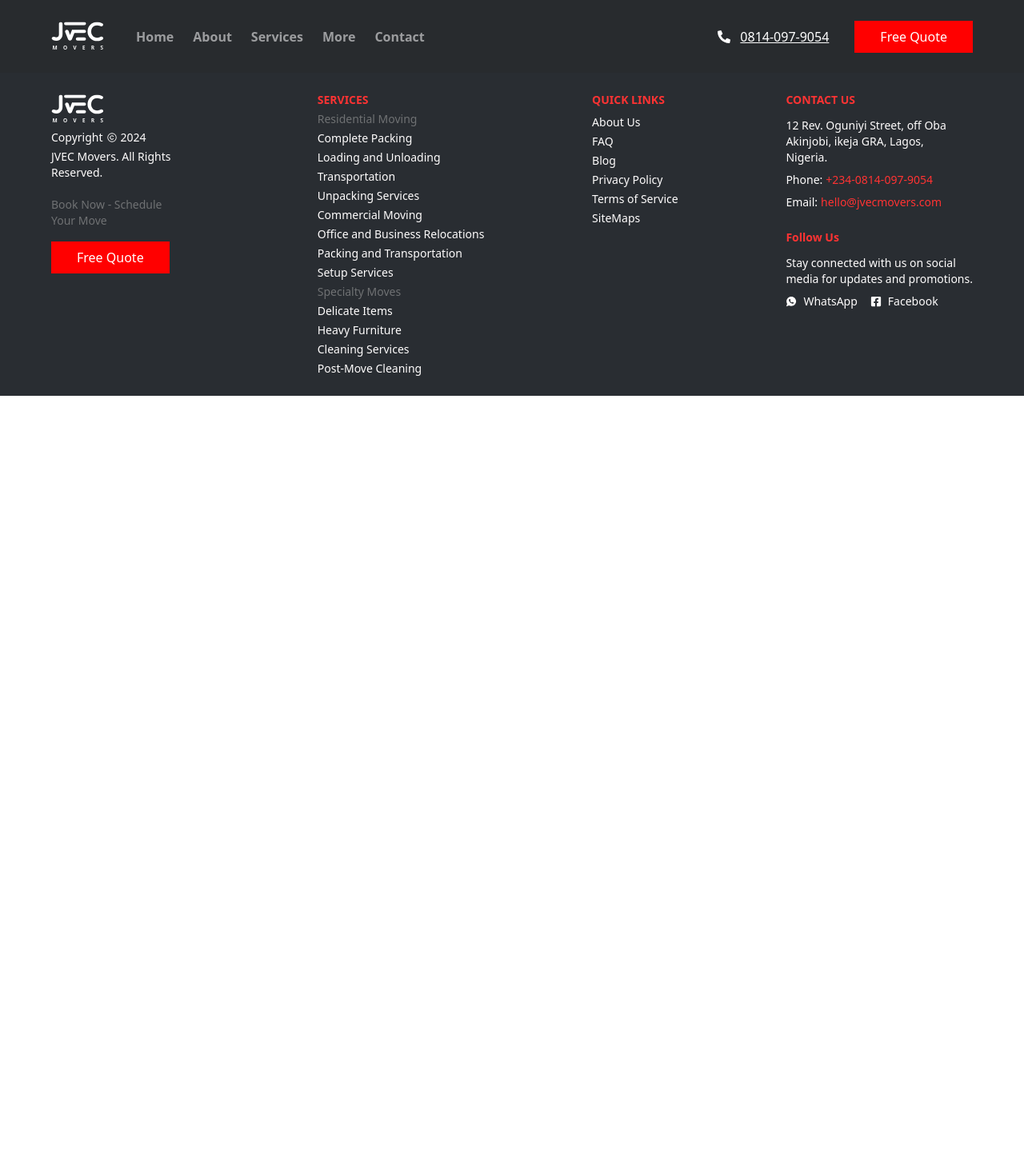
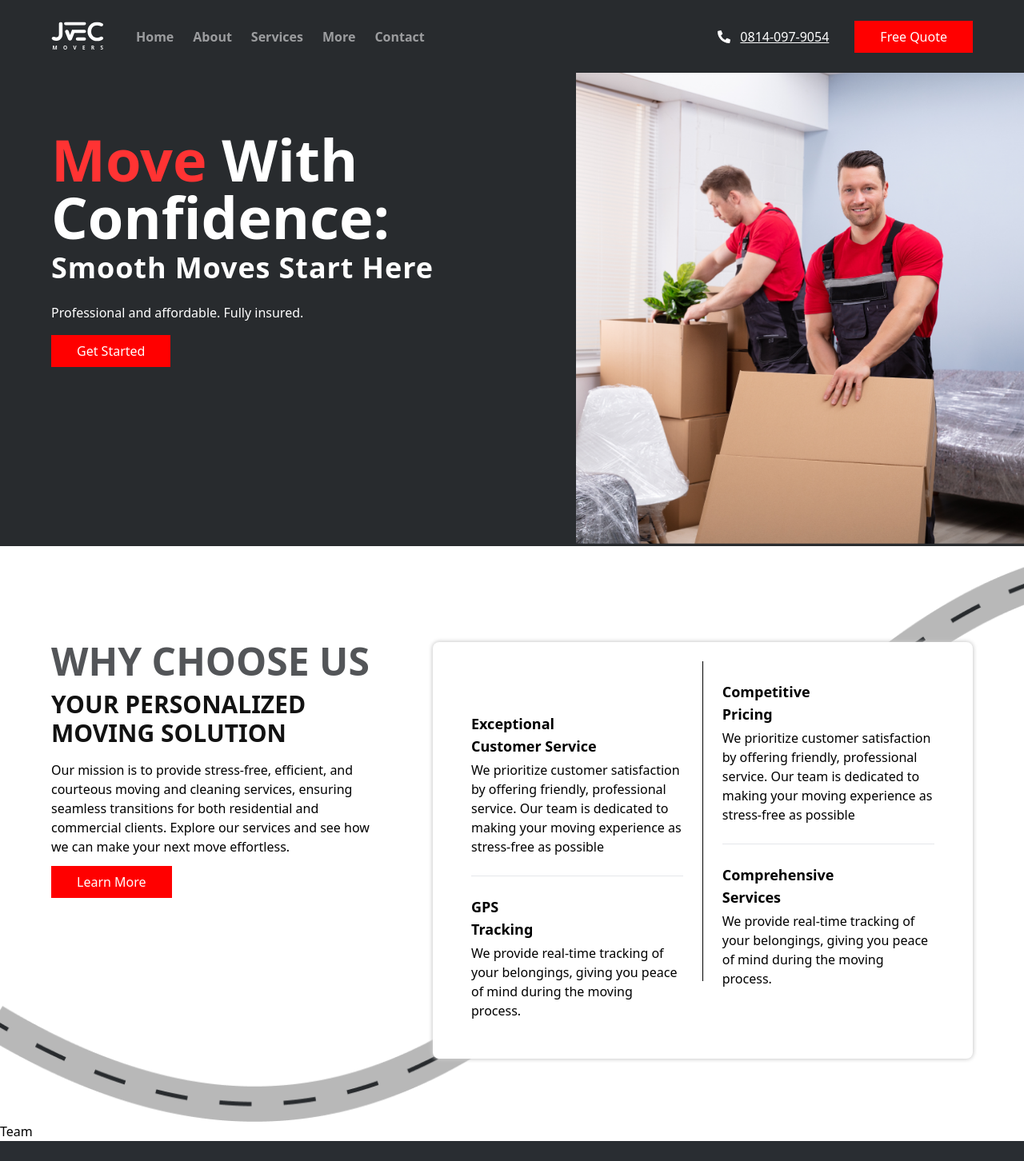
Before and after one commit to stevechude/jvec-task, a React (Vite) app: page / in a window 1280 px wide. Shown: the top 1452 px of the page at 80% size. Before the commit the page ends 800 px from the top, so only its background shows below. Built offline with nearby package versions, Linux system fonts and the light colour scheme.

Commit message:
second commit

```diff
--- a/src/App.jsx
+++ b/src/App.jsx
@@ -1,10 +1,16 @@
 import Layout from "./components/Layout";
+import Home from "./pages/Home";
+import { Route, Routes } from "react-router-dom";
 import "./index.css";
 
 function App() {
   return (
     <>
-      <Layout></Layout>
+      <Layout>
+        <Routes>
+          <Route path="/" element={<Home />} />
+        </Routes>
+      </Layout>
     </>
   );
 }
--- a/src/components/Footer.jsx
+++ b/src/components/Footer.jsx
@@ -10,7 +10,7 @@
   return (
     <footer className="text-xs md:text-sm font-bold w-full bg-[#292D32] flex flex-col">
       <div className="lg:px-16 lg:py-6 md:p-4 p-2 overflow-y-auto">
-        <div className="flex flex-wrap justify-center md:justify-between gap-8 font-light">
+        <div className="flex flex-wrap flex-col md:flex-row justify-center md:justify-between gap-8 font-light">
           <div className="flex flex-col gap-5">
             <div className="flex flex-col gap-1 items-center md:items-start justify-center md:justify-start text-[#FFFDFD]">
               <Logo />
@@ -21,7 +21,7 @@
                 </span>
                 <span>2024</span>
               </p>
-              <p className="w-full md:w-[198px]">
+              <p className="w-full text-center md:text-start md:w-[198px]">
                 JVEC Movers. All Rights Reserved.
               </p>
             </div>
@@ -44,7 +44,7 @@
             </p>
             <div className="flex flex-col items-center md:items-start gap-1">
               {footerData?.services?.moving?.map((dt, i) => (
-                <p className="text-[#FFFDFD]">{dt}</p>
+                <p key={i} className="text-[#FFFDFD]">{dt}</p>
               ))}
             </div>
             <p className="text-[#6F7173] text-center md:text-start">
@@ -52,16 +52,16 @@
             </p>
             <div className="flex flex-col items-center md:items-start gap-1">
               {footerData?.services?.specialty?.map((dt, i) => (
-                <p className="text-[#FFFDFD]">{dt}</p>
+                <p key={i} className="text-[#FFFDFD]">{dt}</p>
               ))}
             </div>
           </div>
           {/* 3 */}
           <div className="flex flex-col gap-2">
-            <p className="text-[#FF3333] font-semibold">QUICK LINKS</p>
+            <p className="text-[#FF3333] text-center md:text-start font-semibold">QUICK LINKS</p>
             <div className="flex flex-col items-center md:items-start gap-1">
               {footerData?.quickLinks?.map((dt, i) => (
-                <p className="text-[#FFFDFD]">{dt}</p>
+                <p key={i} className="text-[#FFFDFD]">{dt}</p>
               ))}
             </div>
           </div>
--- /dev/null
+++ b/src/components/home/ChooseUs.jsx
@@ -0,0 +1,54 @@
+import React from 'react'
+
+const ChooseUs = () => {
+    return (
+        <section className='bg-[url("/whybg.png")] bg-no-repeat object-cover bg-cover md:w-full h-[52rem] md:h-[48rem] lg:h-[45rem]'>
+            <div className='lg:px-16 lg:py-6 md:p-4 p-2'>
+                <div className='flex flex-col lg:flex-row gap-4 md:gap-16 py-4 lg:py-16 lg:mt-8'>
+                    <div className='flex flex-col items-center lg:items-start gap-4'>
+                        <div className='flex flex-col gap-3 text-center lg:text-start'>
+                            <h1 className='lg:text-5xl md:text-3xl text-xl text-[#535558] font-bold'>WHY CHOOSE US</h1>
+                            <p className='lg:text-3xl md:text-xl text-base font-semibold text-[#121212] lg:w-[20rem] '>YOUR PERSONALIZED MOVING SOLUTION</p>
+                        </div>
+                        <div className='flex flex-col gap-3 items-center lg:items-start text-xs md:text-sm lg:text-base'>
+                            <p className='lg:w-[413px] md:w-[643px] text-center lg:text-start'>Our mission is to provide stress-free, efficient, and courteous moving and cleaning services, ensuring seamless transitions for both residential and commercial clients. Explore our services and see how we can make your next move effortless.</p>
+                            <button className="py-1 md:py-1.5 lg:py-2 px-4 lg:px-8 bg-[#FF0000] outline-none font-extralight hover:font-medium text-xs md:text-sm lg:text-base text-white w-fit">Learn More</button>
+                        </div>
+                    </div>
+
+                    {/* 2 */}
+                    <div style={{ boxShadow: "0px 0px 5px 1px #ccc" }} className='bg-white rounded-lg'>
+                        <div className='p-2 md:p-4 lg:p-6 flex flex-col md:flex-row'>
+                            <div className='flex flex-col gap-6 md:p-6 md:mt-10'>
+                                <div className='flex flex-col gap-1'>
+                                    <p className='lg:text-lg font-semibold'>Exceptional <br /> Customer Service</p>
+                                    <p className='text-xs md:text-sm lg:text-base'>We prioritize customer satisfaction by offering friendly, professional service. Our team is dedicated to making your moving experience as stress-free as possible</p>
+                                </div>
+                                <hr className='h-[1.5px] bg-black' />
+                                <div className='flex flex-col gap-1'>
+                                    <p className='lg:text-lg font-semibold'>GPS<br /> Tracking</p>
+                                    <p className='text-xs md:text-sm lg:text-base'>We provide real-time tracking of your belongings, giving you peace of mind during the moving process.</p>
+                                </div>
+                            </div>
+                            <div className='hidden md:block w-[2px] h-[25rem] bg-black' />
+                            <hr className='md:hidden h-[1.5px] bg-black my-4' />
+                            <div className='flex flex-col gap-6 md:p-6 md:mb-10'>
+                                <div className='flex flex-col gap-1'>
+                                    <p className='lg:text-lg font-semibold'>Competitive <br /> Pricing</p>
+                                    <p className='text-xs md:text-sm lg:text-base'>We prioritize customer satisfaction by offering friendly, professional service. Our team is dedicated to making your moving experience as stress-free as possible</p>
+                                </div>
+                                <hr className='h-[1.5px] bg-black' />
+                                <div className='flex flex-col gap-1'>
+                                    <p className='lg:text-lg font-semibold'>Comprehensive<br /> Services</p>
+                                    <p className='text-xs md:text-sm lg:text-base'>We provide real-time tracking of your belongings, giving you peace of mind during the moving process.</p>
+                                </div>
+                            </div>
+                        </div>
+                    </div>
+                </div>
+            </div>
+        </section>
+    )
+}
+
+export default ChooseUs
--- /dev/null
+++ b/src/components/home/Hero.jsx
@@ -0,0 +1,26 @@
+import React from 'react'
+
+const Hero = () => {
+    return (
+        <section className='flex flex-col md:flex-row justify-between bg-[#282B2E]'>
+            <div className='lg:px-16 lg:py-6 md:p-4 p-2 h-full md:justify-center md:items-center'>
+                <div className='flex flex-col gap-4 md:gap-6 py-10 md:py-6 lg:py-12 items-center md:items-start'>
+                    <div className='flex flex-col gap-2'>
+                        <h1 className='lg:text-7xl md:text-5xl text-5xl px-4 md:p-0 font-bold text-white text-center md:text-start lg:w-[400px]'><span className='text-[#FF3333]'>Move</span> With Confidence:</h1>
+                        <p className='lg:text-4xl md:text-3xl text-base text-center md:text-start text-white tracking-wide font-semibold'>Smooth Moves Start Here</p>
+                    </div>
+                    <div className='flex flex-col gap-2 lg:gap-4 text-white items-center md:items-start'>
+                        <p>Professional and affordable. Fully insured.</p>
+                        <button className="py-1 md:py-1.5 lg:py-2 px-4 lg:px-8 bg-[#FF0000] outline-none font-extralight hover:font-medium text-xs md:text-sm lg:text-base w-fit">Get Started</button>
+                    </div>
+                </div>
+            </div>
+            {/* <div className='bg-[url("/hero-pic.png")] bg-no-repeat object-cover bg-cover'></div> */}
+            <div>
+                <img src='/hero-pic.png' alt='hero section image' width={500} height={400} className='md:w-[20rem] lg:w-[35rem]' />
+            </div>
+        </section>
+    )
+}
+
+export default Hero
--- /dev/null
+++ b/src/components/home/Team.jsx
@@ -0,0 +1,9 @@
+import React from 'react'
+
+const Team = () => {
+    return (
+        <div>Team</div>
+    )
+}
+
+export default Team
--- /dev/null
+++ b/src/pages/Home.jsx
@@ -0,0 +1,16 @@
+import React from 'react'
+import Hero from '../components/home/Hero'
+import ChooseUs from '../components/home/ChooseUs'
+import Team from '../components/home/Team'
+
+const Home = () => {
+    return (
+        <div>
+            <Hero />
+            <ChooseUs />
+            <Team />
+        </div>
+    )
+}
+
+export default Home
```
Also changed, not shown: public/hero-pic.png (added), public/whybg.png (added).
